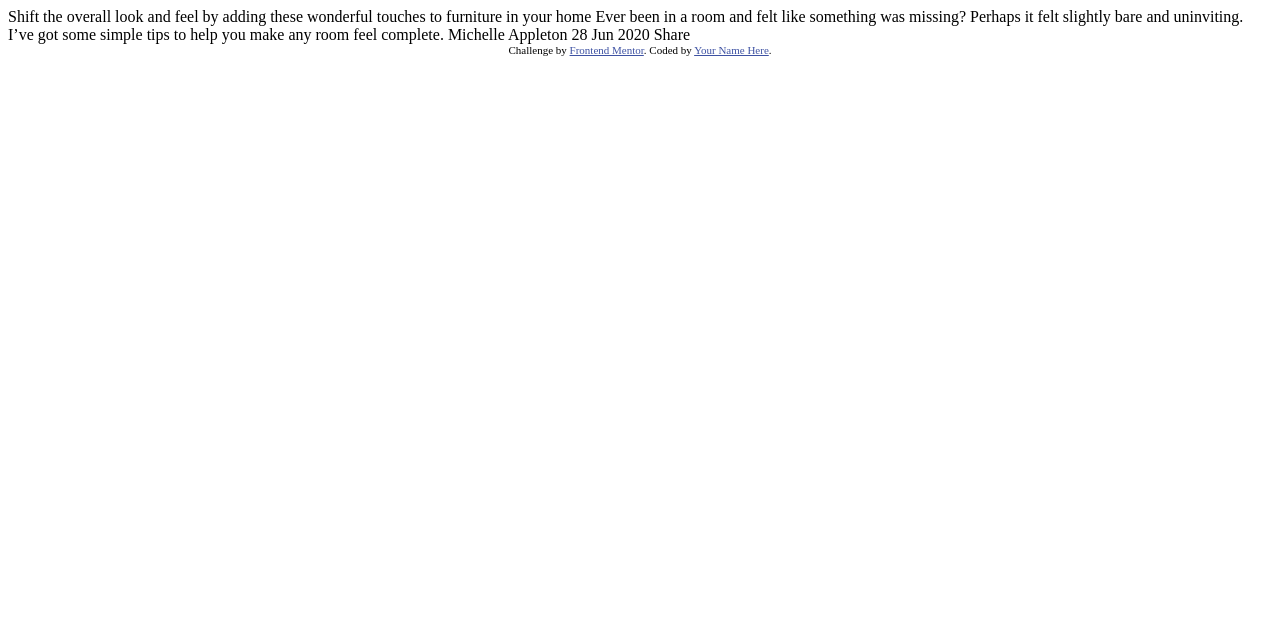
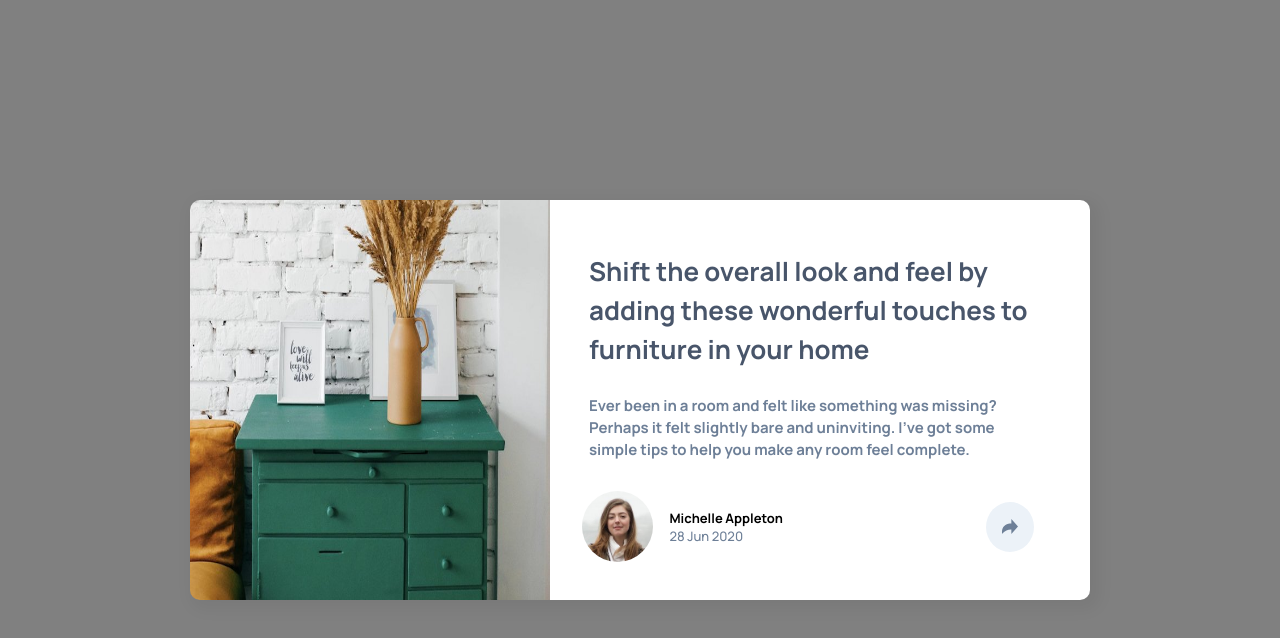
Before and after one commit to Maggus407/Frontend-Mentor, a plain HTML site: page article-preview-component-master/index.html in a window 1280 px wide. Drawn offline with Linux system fonts and the light colour scheme.

Commit message:
finished

```diff
--- a/article-preview-component-master/index.html
+++ b/article-preview-component-master/index.html
@@ -5,32 +5,45 @@
   <meta name="viewport" content="width=device-width, initial-scale=1.0"> <!-- displays site properly based on user's device -->
 
   <link rel="icon" type="image/png" sizes="32x32" href="./images/favicon-32x32.png">
-
+  <link rel="stylesheet" href="style.css">
   <title>Frontend Mentor | Article preview component</title>
-
-  <!-- Feel free to remove these styles or customise in your own stylesheet 👍 -->
-  <style>
-    .attribution { font-size: 11px; text-align: center; }
-    .attribution a { color: hsl(228, 45%, 44%); }
-  </style>
 </head>
 <body>
-
-  Shift the overall look and feel by adding these wonderful
-  touches to furniture in your home
-
-  Ever been in a room and felt like something was missing? Perhaps
-  it felt slightly bare and uninviting. I’ve got some simple tips
-  to help you make any room feel complete.
-
-  Michelle Appleton
-  28 Jun 2020
-
-  Share
-
-  <div class="attribution">
-    Challenge by <a href="https://www.frontendmentor.io?ref=challenge" target="_blank">Frontend Mentor</a>.
-    Coded by <a href="#">Your Name Here</a>.
+<div class="card">
+  <img src="images/drawers.jpg" alt="background">
+  <div class="card-content">
+    <h1>Shift the overall look and feel by adding these wonderful touches to furniture in your home</h1>
+    <h2>Ever been in a room and felt like something was missing? Perhaps it felt slightly bare and uninviting. I’ve got some simple tips to help you make any room feel complete.</h2>
+    <div class="footer">
+      <img src="images/avatar-michelle.jpg" alt="avatar">
+      <div class="info">
+        <p class="name">Michelle Appleton</p>
+        <p class="date">28 Jun 2020</p>
+      </div>
+      <div class="circle" onclick="show_infos()">
+        <img class="share" src="images/icon-share.svg" alt="share">
+        <!-- Pop up Message Desktop -->
+        <div id="socials-1200">
+          <p>SHARE</p>
+          <div class="cube"></div>
+          <img src="images/icon-facebook.svg" alt="facebook">
+          <img src="images/icon-twitter.svg" alt="twitter">
+          <img src="images/icon-pinterest.svg" alt="pinterest">
+        </div>
+      </div>
+    </div>
+    <!-- Pop up Message Mobile -->
+    <div class="footer" id="socials">
+      <p>SHARE</p>
+      <img src="images/icon-facebook.svg" alt="facebook">
+      <img src="images/icon-twitter.svg" alt="twitter">
+      <img src="images/icon-pinterest.svg" alt="pinterest">
+      <div class="circle2" onclick="hide_infos()">
+        <img class="share" src="images/icon-share.svg" alt="share">
+      </div>
+    </div>
   </div>
+</div>
+<script src="script.js"></script>
 </body>
 </html>
--- /dev/null
+++ b/article-preview-component-master/script.js
@@ -0,0 +1,33 @@
+let count = 0
+
+function show_infos() {
+  if(window.innerWidth < 1200){
+    let i = document.getElementById('socials')
+    i.style.display = 'flex'
+  }else if(window.innerWidth > 1200){
+    if(count == 0){
+      let a = document.getElementById('socials-1200')
+      a.style.display = 'flex'
+      count+=1
+    }else{
+      count-=1
+      let a = document.getElementById('socials-1200')
+      a.style.display = 'none'
+    }
+  }
+}
+
+function hide_infos() {
+  let i = document.getElementById('socials')
+  i.style.display = 'none'
+}
+
+window.addEventListener('resize', function(event){
+  if(window.innerWidth < 1200){
+    let a = document.getElementById('socials-1200')
+    a.style.display = 'none'
+  }else if(window.innerWidth > 1200){
+    let i = document.getElementById('socials')
+    i.style.display = 'none'
+  }
+});
--- /dev/null
+++ b/article-preview-component-master/style.css
@@ -0,0 +1,225 @@
+@import url('https://fonts.googleapis.com/css2?family=Barlow+Semi+Condensed:wght@500;600&family=Fraunces:opsz,wght@9..144,700&family=Kanit:wght@200&family=Lobster&family=Manrope:wght@500;700&family=Montserrat:wght@500&family=Outfit:wght@400;700&family=Pacifico&family=Red+Hat+Display:wght@500;700;900&family=Space+Grotesk:wght@500&display=swap');
+
+*, *::after, *::before{
+  margin: 0;
+  padding: 0;
+  box-sizing: border-box;
+}
+
+body{
+  width: 100%;
+  height: 100vh;
+  font-family: 'Manrope', sans-serif;
+  display: flex;
+  align-items: center;
+  justify-content: center;
+  background-color: grey;
+}
+
+.card{
+  display: flex;
+  flex-direction: column;
+  max-width: 375px;
+  border-radius: 10px;
+
+  box-shadow: 5px 5px 15px 5px rgb(0 0 0 / 5%);
+}
+
+img[alt="background"]{
+  height: 25vh;
+  border-radius: 10px 10px 0 0;
+}
+
+h1{
+  padding: 2em 2em 1em 2em;
+  font-size: 18px;
+  color: hsl(217, 19%, 35%);
+  line-height: 1.5em;
+  font-weight: 700;
+}
+
+h2{
+  padding: 0 2em 2em 2.8em;
+  font-size: 13px;
+  color: hsl(214, 17%, 51%);
+  line-height: 20px;
+  margin-right: 2.5em;
+}
+
+.card-content{
+  width: 100%;
+  display: flex;
+  flex-direction: column;
+  background: white;
+  border-radius: 0 0 10px 10px;
+  position: relative;
+}
+
+.footer{
+  width: 100%;
+  display: flex;
+  flex-direction: row;
+  align-items:center;
+  justify-content: center;
+  padding: 1em 2em 1.5em 2em;
+  gap: 1em;
+  z-index: 1;
+}
+
+
+.info{
+  width: 100%;
+}
+
+img[alt="avatar"]{
+  width: 18%;
+  border-radius: 50%;
+}
+
+.info > p{
+  font-size: 13px;
+}
+
+.name{
+  font-weight: 700;
+}
+.date{
+  color: hsl(214, 17%, 51%);
+}
+.circle{
+  display: flex;
+  justify-content: center;
+  align-items: center;
+  width: 20%;
+  height: 37px;
+  background-color: hsl(210, 46%, 95%);
+  border-radius: 50%;
+  position: relative;
+}
+
+  #socials{
+    display:none;
+    padding:1.3em;
+    z-index: 2;
+    position: absolute;
+    left: 0;
+    bottom: 0;
+    gap: 1em;
+    background-color: hsl(217, 19%, 35%);
+    border-radius: 0 0 10px 10px;
+  }
+
+  #socials>p{
+    font-size: 14px;
+    letter-spacing: 4px;
+    font-weight: 500;
+    color: hsl(212, 23%, 69%);
+    margin-right: 1em;
+  }
+
+img[alt="facebook"],img[alt="twitter"],img[alt="pinterest"], .share{
+      cursor:pointer;
+}
+
+  .circle2{
+    display: flex;
+    justify-content: center;
+    align-items: center;
+    width: 11%;
+    height: 35px;
+    background-color: hsl(210, 46%, 95%);
+    border-radius: 50%;
+    margin-left: 3em;
+  }
+
+#socials-1200{
+  display: none;
+  background: hsl(217, 19%, 35%);
+  flex-direction: row;
+  justify-content: center;
+  align-items: center;
+  gap: 1em;
+  z-index: 11;
+  position: absolute;
+  top: -105px;
+  padding: 1.2em 2.5em 1.2em 2.5em;
+  border-radius: 10px;
+}
+
+#socials-1200>p{
+  color: hsl(212, 23%, 69%);
+  letter-spacing: 3px;
+  font-size: 13px;
+}
+
+.cube{
+  z-index: -12;
+  position: absolute;
+  width: 20px;
+  height: 20px;
+  background-color: hsl(217, 19%, 35%);
+  transform: translateY(130%) rotate(45deg);
+}
+
+@media screen and (width > 1200px) {
+  .card{
+    display: flex;
+    max-width: 900px;
+    flex-direction: row;
+    border-radius: 10px;
+    height: 400px;
+  }
+
+  h1{
+    padding: 2em 2.3em 1em 1.5em;
+    font-size: 26px;
+    color: hsl(217, 19%, 35%);
+    line-height: 1.5em;
+    font-weight: 700;
+  }
+
+  h2{
+    padding: 0 2em 2em 2.6em;
+    font-size: 15px;
+    color: hsl(214, 17%, 51%);
+    line-height: 22px;
+    margin-right: 3em;
+  }
+
+  img[alt="background"]{
+    height: 100%;
+    max-width:40%;
+
+    border-radius: 10px 0px 0 10px;
+  }
+
+  .card-content{
+    width: 100%;
+    display: flex;
+    flex-direction: column;
+    background: white;
+    border-radius: 0 10px 10px 0px;
+  }
+
+  img[alt="avatar"]{
+    width: 15%;
+    border-radius: 50%;
+  }
+  .footer{
+    padding: 0em 2em 1.5em 2em;
+  }
+
+  .circle{
+    display: flex;
+    justify-content: center;
+    align-items: center;
+    width: 16%;
+    height: 70%;
+    background-color: hsl(210, 46%, 95%);
+    border-radius: 50%;
+    margin-right: 1.5em;
+  }
+  img[alt="share"]{
+    width:35%;
+  }
+}
```
